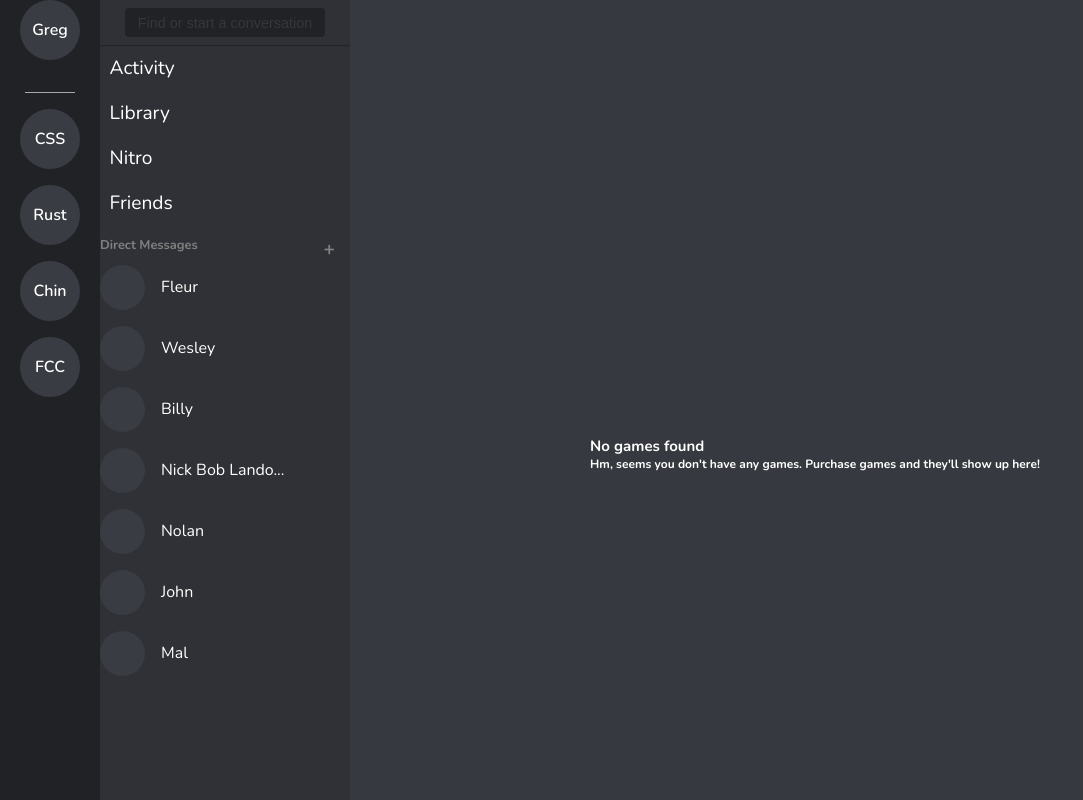
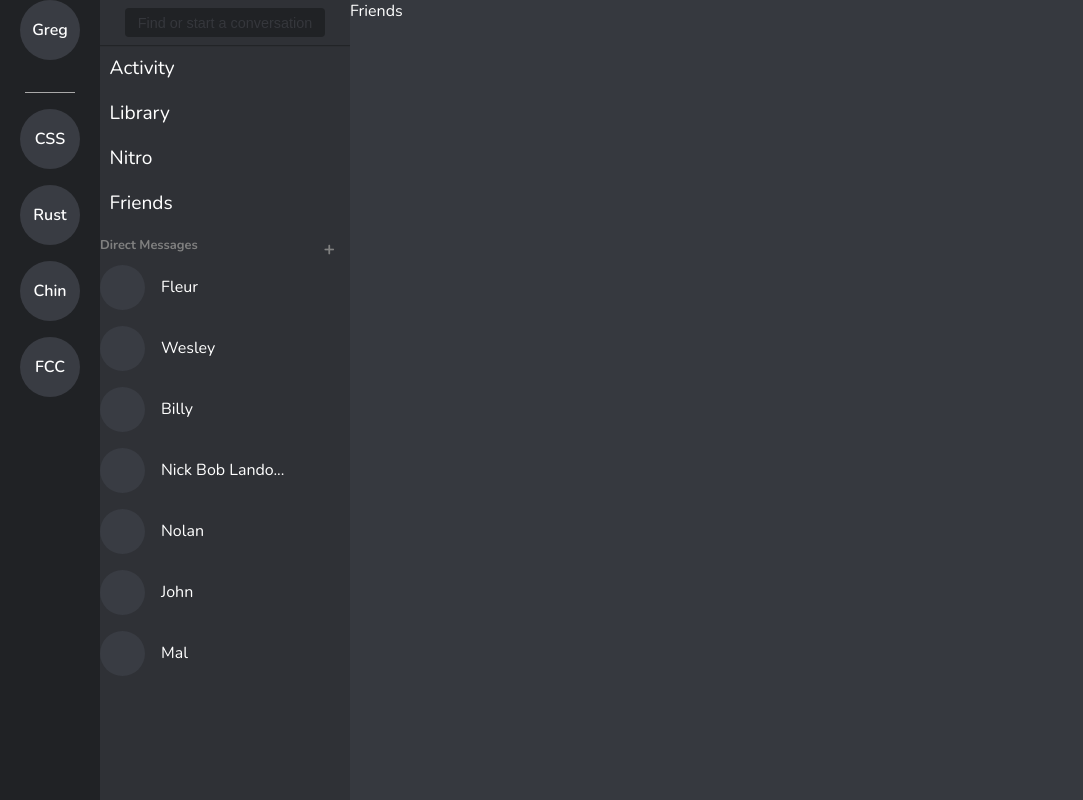
Before and after one commit to fletcher-greg/discord-pwa, a React (Create React App) app: page /friends in a window 1280 px wide. Shown: the whole page, without its empty margins (0-1083 px from the left). Built offline with nearby package versions, Linux system fonts and the light colour scheme.

Commit message:
add friends page

```diff
--- a/src/App.js
+++ b/src/App.js
@@ -9,6 +9,7 @@
 import Contact from "./pages/contact";
 import Activity from "./pages/activity";
 import Library from "./pages/library";
+import Friends from "./pages/friends";
 import Memo from "./components/memo";
 // user context
 import { UserContext } from "./util/UserContext";
@@ -44,7 +45,7 @@
               <Library />
             </Route>
             <Route path="/friends">
-              <Library />
+              <Friends />
             </Route>
             <Route path="/nitro">
               <Library />
--- /dev/null
+++ b/src/components/topBar/index.js
@@ -0,0 +1,20 @@
+/** @jsx jsx */
+import React from "react";
+import { css, jsx } from "@emotion/core";
+
+const topBarStyle = css`
+  box-shadow: 0 1px 0 rgba(4, 4, 5, 0.2), 0 1.5px 0 rgba(6, 6, 7, 0.05),
+    0 2px 0 rgba(4, 4, 5, 0.05);
+  height: 45px;
+`;
+
+const titleStyle = css`
+  margin: 0;
+  color: white;
+  text-align: left;
+`;
+export default ({ page }) => (
+  <div css={topBarStyle}>
+    <h2 css={titleStyle}>{page}</h2>
+  </div>
+);
--- a/src/pages/activity/index.js
+++ b/src/pages/activity/index.js
@@ -4,29 +4,16 @@
 import QLauncher from "./comps/QLauncher";
 import NowPlaying from "./comps/NowPlaying";
 import GameUpdate from "./comps/GameUpdate";
+import TopBar from "../../components/topBar";
 const mainStyle = css`
   background: #36393f;
   height: 100%;
   width: 100%;
 `;
-const topBarStyle = css`
-  box-shadow: 0 1px 0 rgba(4, 4, 5, 0.2), 0 1.5px 0 rgba(6, 6, 7, 0.05),
-    0 2px 0 rgba(4, 4, 5, 0.05);
-  height: 45px;
-`;
+
 export default () => (
   <div css={mainStyle}>
-    <div css={topBarStyle}>
-      <h2
-        css={css`
-          margin: 0;
-          color: white;
-          text-align: left;
-        `}
-      >
-        Activity
-      </h2>
-    </div>
+    <TopBar page="activity" />
     <GameUpdate />
     <QLauncher />
     <NowPlaying />
--- /dev/null
+++ b/src/pages/friends/index.js
@@ -0,0 +1,11 @@
+/** @jsx jsx */
+import React from "react";
+import { css, jsx } from "@emotion/core";
+// LOCAL IMPORTS
+
+const pageStyle = css`
+  background: #36393f;
+`;
+export default () => {
+  return <div css={pageStyle}>Friends</div>;
+};
```
